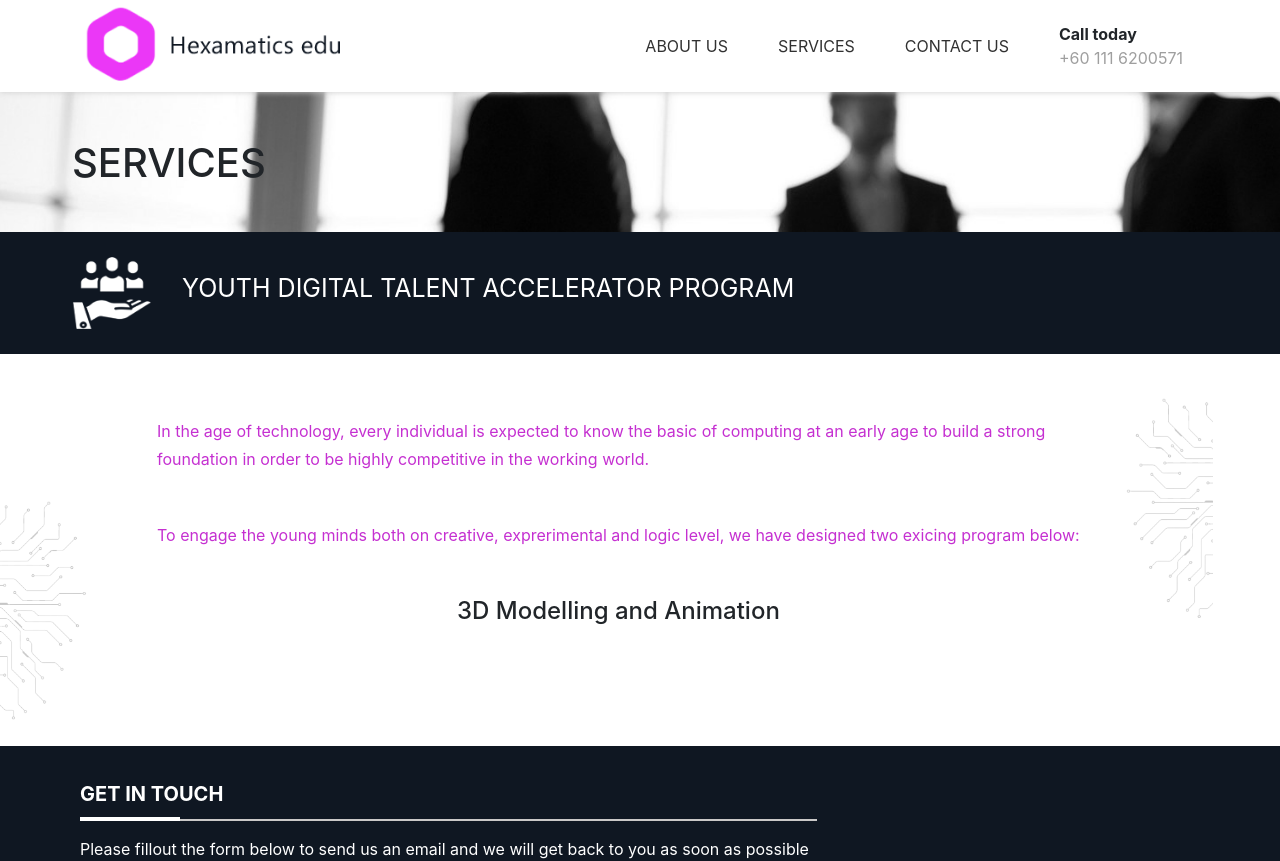
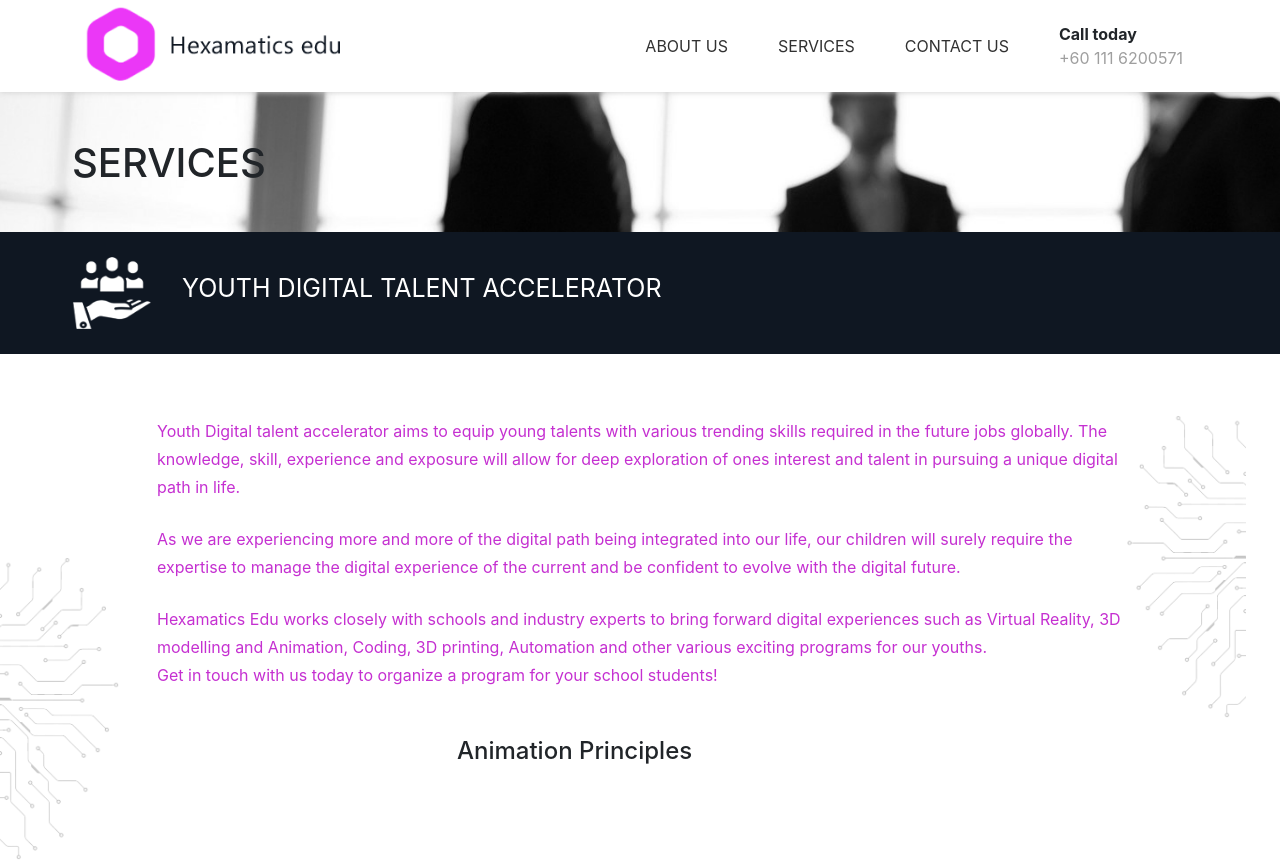
Before and after one commit to princedc/hexa5, an Angular app: page /tap in a window 1280 px wide. Shown: the top 861 px of the page. Built offline with nearby package versions, Linux system fonts and the light colour scheme.

Commit message:
With changes based on meeting on 29-07-2019
With changes based on meeting on 29-07-2019

```diff
--- a/src/app/aboutus/aboutus.component.html
+++ b/src/app/aboutus/aboutus.component.html
@@ -133,7 +133,7 @@
       <div class="col-md-4 text-center wow fadeInLeft">
         <a routerLink="/ctp" fragment="ctp">
           <img src="/assets/images/services-1.png" />
-          <div class="services_hd">Corporate Training Program</div>
+          <div class="services_hd">Corporate Training</div>
          <!-- <div class="services_hd_subtxt">Competency Development Programme</div>-->
         </a>
       </div>
@@ -141,13 +141,13 @@
       <div class="col-md-4 text-center wow fadeInUp">
         <a routerLink="/cep" fragment="cep">
           <img src="/assets/images/services-2.png" />
-          <div class="services_hd">Talent Sourcing & Development Program</div>
+          <div class="services_hd">Talent Sourcing & Development</div>
         </a>
       </div>
 
       <div class="col-md-4 text-center wow fadeInRight">
         <a routerLink="/tap" fragment="tap"><img src="/assets/images/services-3.png" />
-          <div class="services_hd">Youth Talent Accelerator Program</div>
+          <div class="services_hd">Youth Digital Talent Accelerator</div>
         </a>
       </div>
 
--- a/src/app/accelerator-program/accelerator-program.component.html
+++ b/src/app/accelerator-program/accelerator-program.component.html
@@ -8,7 +8,7 @@
     <div class="innerbanner_heading">
         <div class="wrapper">
             <span><img src="/assets/images/services_heading_img.png" width="80" /></span>
-            <span>Youth Digital Talent Accelerator Program</span>
+            <span>Youth Digital Talent Accelerator</span>
         </div>
     </div>
 </section>
@@ -18,17 +18,26 @@
     <div class="wrapper">
         <!-- <div class="innerheading">Youth Digital Talent Accelerator Program in IT or Telco</div> -->
         <div class="row services_row services_pagerow mt-4 mb-5">
-            <p>In the age of technology, every individual is expected to know the basic of computing at an early age to
-                build a strong foundation in order to be highly competitive in the working world. </p>
-        </div>
-        <div class="row services_row services_pagerow mt-4 mb-5">
-            <p>To engage the young minds both on creative, exprerimental and logic level, we have designed two exicing
-                program below:</p>
+            <p>Youth Digital talent accelerator aims to equip young talents with various trending skills required in the future jobs globally. The knowledge, skill, experience and exposure will allow for deep exploration of ones interest and talent in pursuing a unique digital path in life.</p>
+           <br><p>As we are experiencing more and more of the digital path being integrated into our life, our children will surely require the expertise to manage the digital experience of the current and be confident to evolve with the digital future.</p>
+           <br><p>Hexamatics Edu works closely with schools and industry experts to bring forward digital experiences such as Virtual Reality, 3D modelling and Animation, Coding, 3D printing, Automation and other various exciting programs for our youths.</p>
+           <br><p>Get in touch with us today to organize a program for your school students!</p>
         </div>
         <div class="row services_row services_pagerow mt-4 mb-5">
             <div style="display: inline-block;margin-left: 300px;">
                 <h4>
-                    <span id="js-rotating">3D Modelling and Animation, 3D Modelling and 3D Printing</span></h4>
+                    <span id="js-rotating">The Maya/3ds Max Interface, Modeling, Animation Principles, Character Modeling, Create Animation,
+                        Dynamic and Effects,
+                        Unity,
+                        Youths and Social Media,
+                        Pro You Tuber,
+                        Virtual Reality,
+                        3D Printing,
+                        Coding,
+                        Rapid Prototype,
+                        Construct 3D Modeling,
+                        Data transfer to RP Machine
+                        </span></h4>
             </div>
             <!-- <ul>
                 <li>3D Modelling and Animation</li>
--- a/src/app/cep/cep.component.html
+++ b/src/app/cep/cep.component.html
@@ -8,7 +8,7 @@
     <div class="innerbanner_heading">
         <div class="wrapper">
             <span><img src="/assets/images/services_heading_img.png" width="80" /></span>
-            <span>Talent Sourcing and Development Program</span>
+            <span>Talent Sourcing & Development</span>
         </div>
     </div>
 </section>
--- a/src/app/corportate-training/corportate-training.component.html
+++ b/src/app/corportate-training/corportate-training.component.html
@@ -8,7 +8,7 @@
   <div class="innerbanner_heading">
     <div class="wrapper">
       <span><img src="/assets/images/services_heading_img.png" width="80" /></span>
-      <span>Corportate Training Program</span>
+      <span>Corportate Training</span>
     </div>
   </div>
 </section>
--- a/src/app/footer/footer.component.css
+++ b/src/app/footer/footer.component.css
@@ -0,0 +1,23 @@
+.back-to-top {
+  position: fixed;
+  display: none;
+  background: linear-gradient(45deg, #1de099, #1dc8cd);
+  color: #fff;
+  padding: 2px 20px 8px 20px;
+  font-size: 16px;
+  border-radius: 4px 4px 0 0;
+  right: 15px;
+  bottom: 0;
+  transition: none;
+}
+
+.back-to-top:focus {
+  background: linear-gradient(45deg, #1de099, #1dc8cd);
+  color: #fff;
+  outline: none;
+}
+
+.back-to-top:hover {
+  background: #1dc8cd;
+  color: #fff;
+}
--- a/src/app/footer/footer.component.html
+++ b/src/app/footer/footer.component.html
@@ -92,9 +92,9 @@
                     style="display: block;">
                     <h2 class="heading-9">Headquarters</h2>
                     <p class="paragraph-19"><strong>Hexamatics Edu Sdn. Bhd.</strong> <br/>100-3 051, Block J, Jaya One,<br />  72A, Jalan Universiti,<br>46000
-                        Petaling Jaya, Selangor, Malaysia.<br /><br />+60 111 6200571
-                        <br />+60 376 221975 <br /> <br /><a href="http://www.hexamaticsedu.com">www.hexamaticsedu.com</a><br />
-                        <a href="vijay@hexamatics.com.my">vijay@hexamatics.com.my</a></p>
+                        Petaling Jaya, Selangor, Malaysia.<br /><br /><i class="fas fa-phone-square-alt" aria-hidden="true" style="color:yellowgreen"></i> +60 111 6200571
+                        <br /><i class="fas fa-phone-square-alt" aria-hidden="true" style="color:yellowgreen"></i> +60 376 221975 <br /> <br />
+                        <i class="fas fa-envelope" aria-hidden="true" style="color:#eb37f5"></i><a href="vijay@hexamatics.com.my" style="color: yellowgreen"> vijay@hexamatics.com.my</a></p>
                     <div class="div-block-146"></div>
                     <!-- <div class="div-block-7"><a href="https://www.instagram.com/hexamatics/" target="_blank"
                             class="w-inline-block"><img
@@ -272,8 +272,8 @@
                 class="_9-4 w-inline-block"></a><a href="#" data-w-id="a680ed33-7eb7-aeaa-f445-6201dd78d62a"
                 class="_10-3 w-inline-block"></a>
             <!-- <p class="paragraph-80">© Hexamatics Servcomm 2018. All Rights Reserved<br></p> -->
-            <a href="#" class="back-to-top"><i class="fa fa-chevron-up"></i></a>
         </div>
+        <a href="#" class="back-to-top"><i class="fa fa-chevron-up"></i></a>
     </div>
 
 </footer>
--- a/src/app/header/header.component.html
+++ b/src/app/header/header.component.html
@@ -10,9 +10,9 @@
                <li class="menudown"><a href="#services" class="scrollingto">SERVICES</a>
                   <ul class="menudropdown">
                         <!-- <li><a href="#">Services 1</a></li> -->
-                        <li><a routerLink="/ctp" fragment="ctp"style="white-space: nowrap;">Corporate Training Program</a></li>
-                        <li><a routerLink="/cep" fragment="cep" style="white-space: nowrap;">Talent Sourcing and Development Program</a></li>
-                        <li><a routerLink="/tap" fragment="tap" style="white-space: nowrap;">Youth Talent Accelerator Program</a></li>
+                        <li><a routerLink="/ctp" fragment="ctp"style="white-space: nowrap;">Corporate Training</a></li>
+                        <li><a routerLink="/cep" fragment="cep" style="white-space: nowrap;">Talent Sourcing & Development</a></li>
+                        <li><a routerLink="/tap" fragment="tap" style="white-space: nowrap;">Youth Digital Talent Accelerator</a></li>
 
                         <!-- <li><a routerLink="/dp" fragment="dp" style="white-space: nowrap;">Online live digital courses</a></li>
                             <li><a routerLink="/eap" fragment="eap" style="white-space: nowrap;">Employment Acceleration</a></li> -->
--- a/src/assets/js/main.js
+++ b/src/assets/js/main.js
@@ -11,6 +11,18 @@ $(document).ready(function () {
         event.preventDefault();
         $("html, body").animate({ scrollTop: $($(this).attr("href")).offset().top-100}, 500);
 	});
+
+	$(window).scroll(function() {
+		if ($(this).scrollTop() > 100)
+		  $('.back-to-top').fadeIn('slow');
+		else
+		  $('.back-to-top').fadeOut('slow');
+	  });
+
+	  if ($(this).scrollTop() > 100) {
+		$('.back-to-top').fadeIn('slow');
+	  }
+
 
 	$('.back-to-top').click(function() {
 		$('html, body').animate({
```
Also changed, not shown: 2 other files (tests, documents, lock files or other folders).
